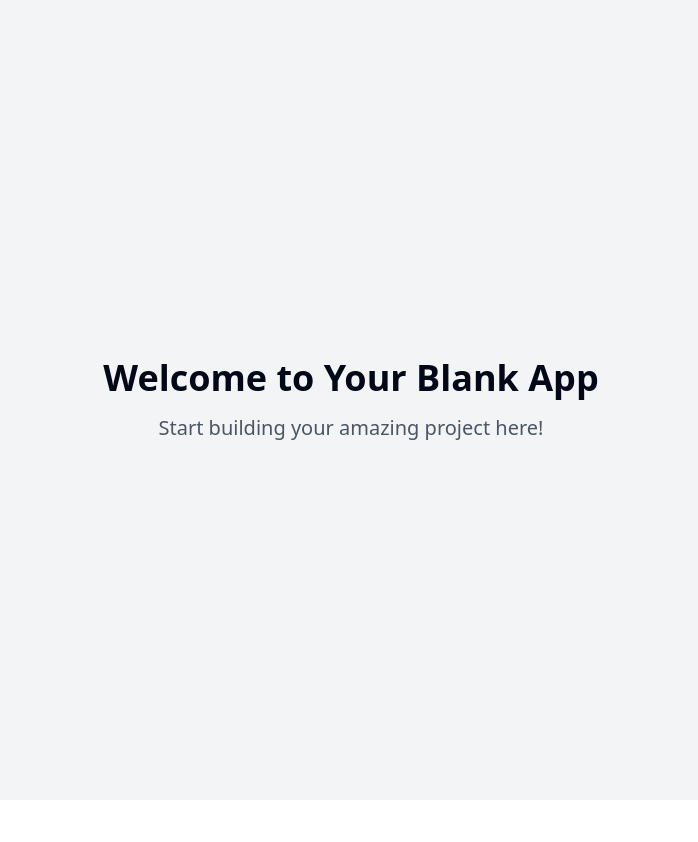
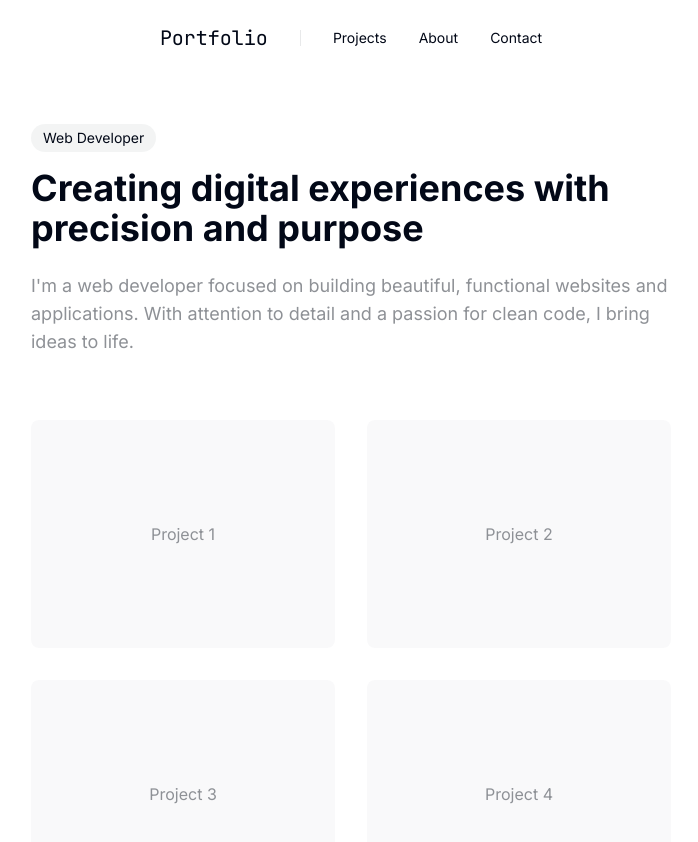
Before and after one commit to Kobakk/centered-craft-portfolio-fbb91b74, a React (Vite) app: page / in a window 1280 px wide. Shown: the top 842 px of the page, without its empty margins (289-987 px from the left). Before the commit the page ends 800 px from the top, so only its background shows below. Built offline with nearby package versions, Linux system fonts and the light colour scheme.

Commit message:
Create centered portfolio layout
Implement a web developer portfolio inspired by cargo.site styles, featuring a centered navbar and centrally aligned elements, avoiding full-width layouts for a more traditional appearance.

```diff
--- a/index.html
+++ b/index.html
@@ -1,17 +1,17 @@
+
 <!DOCTYPE html>
 <html lang="en">
   <head>
     <meta charset="UTF-8" />
     <meta name="viewport" content="width=device-width, initial-scale=1.0" />
-    <title>centered-craft-portfolio</title>
-    <meta name="description" content="Lovable Generated Project" />
-    <meta name="author" content="Lovable" />
+    <title>Portfolio</title>
+    <meta name="description" content="Web Developer Portfolio" />
+    <meta name="author" content="Portfolio" />
     <meta property="og:image" content="/og-image.png" />
+    <link rel="stylesheet" href="https://fonts.googleapis.com/css2?family=Inter:wght@400;500;600;700&family=JetBrains+Mono:wght@400;500&display=swap">
   </head>
-
   <body>
     <div id="root"></div>
-    <!-- IMPORTANT: DO NOT REMOVE THIS SCRIPT TAG OR THIS VERY COMMENT! -->
     <script src="https://cdn.gpteng.co/gptengineer.js" type="module"></script>
     <script type="module" src="/src/main.tsx"></script>
   </body>
--- a/package.json
+++ b/package.json
@@ -45,6 +45,7 @@
     "cmdk": "^1.0.0",
     "date-fns": "^3.6.0",
     "embla-carousel-react": "^8.3.0",
+    "framer-motion": "^12.4.7",
     "input-otp": "^1.2.4",
     "lucide-react": "^0.462.0",
     "next-themes": "^0.3.0",
--- a/src/App.tsx
+++ b/src/App.tsx
@@ -1,8 +1,10 @@
+
 import { Toaster } from "@/components/ui/toaster";
 import { Toaster as Sonner } from "@/components/ui/sonner";
 import { TooltipProvider } from "@/components/ui/tooltip";
 import { QueryClient, QueryClientProvider } from "@tanstack/react-query";
 import { BrowserRouter, Routes, Route } from "react-router-dom";
+import { AnimatePresence } from "framer-motion";
 import Index from "./pages/Index";
 import NotFound from "./pages/NotFound";
 
@@ -14,11 +16,12 @@ const App = () => (
       <Toaster />
       <Sonner />
       <BrowserRouter>
-        <Routes>
-          <Route path="/" element={<Index />} />
-          {/* ADD ALL CUSTOM ROUTES ABOVE THE CATCH-ALL "*" ROUTE */}
-          <Route path="*" element={<NotFound />} />
-        </Routes>
+        <AnimatePresence mode="wait">
+          <Routes>
+            <Route path="/" element={<Index />} />
+            <Route path="*" element={<NotFound />} />
+          </Routes>
+        </AnimatePresence>
       </BrowserRouter>
     </TooltipProvider>
   </QueryClientProvider>
--- /dev/null
+++ b/src/components/Navbar.tsx
@@ -0,0 +1,39 @@
+
+import { motion } from "framer-motion";
+import { Link } from "react-router-dom";
+
+const Navbar = () => {
+  const links = [
+    { name: "Projects", href: "/projects" },
+    { name: "About", href: "/about" },
+    { name: "Contact", href: "/contact" },
+  ];
+
+  return (
+    <motion.nav
+      initial={{ opacity: 0, y: -20 }}
+      animate={{ opacity: 1, y: 0 }}
+      className="py-6 mb-12"
+    >
+      <div className="max-w-2xl mx-auto px-4">
+        <div className="flex justify-center items-center space-x-8">
+          <Link to="/" className="text-xl font-mono hover:text-neutral transition-colors">
+            Portfolio
+          </Link>
+          <div className="h-4 w-px bg-neutral/20" />
+          {links.map((link) => (
+            <Link
+              key={link.name}
+              to={link.href}
+              className="text-sm hover:text-neutral transition-colors"
+            >
+              {link.name}
+            </Link>
+          ))}
+        </div>
+      </div>
+    </motion.nav>
+  );
+};
+
+export default Navbar;
--- a/src/pages/Index.tsx
+++ b/src/pages/Index.tsx
@@ -1,12 +1,47 @@
-// Update this page (the content is just a fallback if you fail to update the page)
+
+import { motion } from "framer-motion";
+import Navbar from "../components/Navbar";
 
 const Index = () => {
   return (
-    <div className="min-h-screen flex items-center justify-center bg-gray-100">
-      <div className="text-center">
-        <h1 className="text-4xl font-bold mb-4">Welcome to Your Blank App</h1>
-        <p className="text-xl text-gray-600">Start building your amazing project here!</p>
-      </div>
+    <div className="min-h-screen bg-white">
+      <Navbar />
+
+      <main className="max-w-2xl mx-auto px-4">
+        <motion.section
+          initial={{ opacity: 0, y: 20 }}
+          animate={{ opacity: 1, y: 0 }}
+          transition={{ delay: 0.2 }}
+          className="mb-16"
+        >
+          <span className="inline-block px-3 py-1 text-sm bg-neutral/10 rounded-full mb-4">
+            Web Developer
+          </span>
+          <h1 className="text-4xl font-bold mb-6">
+            Creating digital experiences with precision and purpose
+          </h1>
+          <p className="text-neutral text-lg">
+            I'm a web developer focused on building beautiful, functional websites and applications.
+            With attention to detail and a passion for clean code, I bring ideas to life.
+          </p>
+        </motion.section>
+
+        <motion.section
+          initial={{ opacity: 0, y: 20 }}
+          animate={{ opacity: 1, y: 0 }}
+          transition={{ delay: 0.4 }}
+          className="grid grid-cols-1 md:grid-cols-2 gap-8 mb-16"
+        >
+          {[1, 2, 3, 4].map((project) => (
+            <div
+              key={project}
+              className="aspect-[4/3] bg-neutral/5 rounded-lg hover:bg-neutral/10 transition-colors cursor-pointer flex items-center justify-center"
+            >
+              <span className="text-neutral">Project {project}</span>
+            </div>
+          ))}
+        </motion.section>
+      </main>
     </div>
   );
 };
--- a/tailwind.config.ts
+++ b/tailwind.config.ts
@@ -1,3 +1,4 @@
+
 import type { Config } from "tailwindcss";
 
 export default {
@@ -12,85 +13,75 @@ export default {
   theme: {
     container: {
       center: true,
-			padding: '2rem',
+      padding: "2rem",
       screens: {
-				'2xl': '1400px'
-			}
+        "2xl": "1400px",
+      },
     },
     extend: {
+      fontFamily: {
+        sans: ['Inter', 'sans-serif'],
+        mono: ['JetBrains Mono', 'monospace'],
+      },
       colors: {
-				border: 'hsl(var(--border))',
-				input: 'hsl(var(--input))',
-				ring: 'hsl(var(--ring))',
-				background: 'hsl(var(--background))',
-				foreground: 'hsl(var(--foreground))',
+        border: "hsl(var(--border))",
+        input: "hsl(var(--input))",
+        ring: "hsl(var(--ring))",
+        background: "hsl(var(--background))",
+        foreground: "hsl(var(--foreground))",
+        neutral: {
+          DEFAULT: "#8E9196",
+          foreground: "#FFFFFF",
+        },
         primary: {
-					DEFAULT: 'hsl(var(--primary))',
-					foreground: 'hsl(var(--primary-foreground))'
+          DEFAULT: "#9b87f5",
+          foreground: "hsl(var(--primary-foreground))",
         },
         secondary: {
-					DEFAULT: 'hsl(var(--secondary))',
-					foreground: 'hsl(var(--secondary-foreground))'
+          DEFAULT: "hsl(var(--secondary))",
+          foreground: "hsl(var(--secondary-foreground))",
         },
         destructive: {
-					DEFAULT: 'hsl(var(--destructive))',
-					foreground: 'hsl(var(--destructive-foreground))'
+          DEFAULT: "hsl(var(--destructive))",
+          foreground: "hsl(var(--destructive-foreground))",
         },
         muted: {
-					DEFAULT: 'hsl(var(--muted))',
-					foreground: 'hsl(var(--muted-foreground))'
+          DEFAULT: "hsl(var(--muted))",
+          foreground: "hsl(var(--muted-foreground))",
         },
         accent: {
-					DEFAULT: 'hsl(var(--accent))',
-					foreground: 'hsl(var(--accent-foreground))'
+          DEFAULT: "hsl(var(--accent))",
+          foreground: "hsl(var(--accent-foreground))",
         },
         popover: {
-					DEFAULT: 'hsl(var(--popover))',
-					foreground: 'hsl(var(--popover-foreground))'
+          DEFAULT: "hsl(var(--popover))",
+          foreground: "hsl(var(--popover-foreground))",
         },
         card: {
-					DEFAULT: 'hsl(var(--card))',
-					foreground: 'hsl(var(--card-foreground))'
+          DEFAULT: "hsl(var(--card))",
+          foreground: "hsl(var(--card-foreground))",
         },
-				sidebar: {
-					DEFAULT: 'hsl(var(--sidebar-background))',
-					foreground: 'hsl(var(--sidebar-foreground))',
-					primary: 'hsl(var(--sidebar-primary))',
-					'primary-foreground': 'hsl(var(--sidebar-primary-foreground))',
-					accent: 'hsl(var(--sidebar-accent))',
-					'accent-foreground': 'hsl(var(--sidebar-accent-foreground))',
-					border: 'hsl(var(--sidebar-border))',
-					ring: 'hsl(var(--sidebar-ring))'
-				}
       },
       borderRadius: {
-				lg: 'var(--radius)',
-				md: 'calc(var(--radius) - 2px)',
-				sm: 'calc(var(--radius) - 4px)'
+        lg: "var(--radius)",
+        md: "calc(var(--radius) - 2px)",
+        sm: "calc(var(--radius) - 4px)",
       },
       keyframes: {
-				'accordion-down': {
-					from: {
-						height: '0'
+        fadeIn: {
+          from: { opacity: '0' },
+          to: { opacity: '1' },
         },
-					to: {
-						height: 'var(--radix-accordion-content-height)'
-					}
+        slideUp: {
+          from: { transform: 'translateY(10px)', opacity: '0' },
+          to: { transform: 'translateY(0)', opacity: '1' },
         },
-				'accordion-up': {
-					from: {
-						height: 'var(--radix-accordion-content-height)'
-					},
-					to: {
-						height: '0'
-					}
-				}
       },
       animation: {
-				'accordion-down': 'accordion-down 0.2s ease-out',
-				'accordion-up': 'accordion-up 0.2s ease-out'
-			}
-		}
+        fadeIn: 'fadeIn 0.5s ease-out',
+        slideUp: 'slideUp 0.5s ease-out',
+      },
+    },
   },
   plugins: [require("tailwindcss-animate")],
 } satisfies Config;
```
Also changed, not shown: 1 other file (tests, documents, lock files or other folders). Lines whose indentation alone changed are shown as unchanged.
